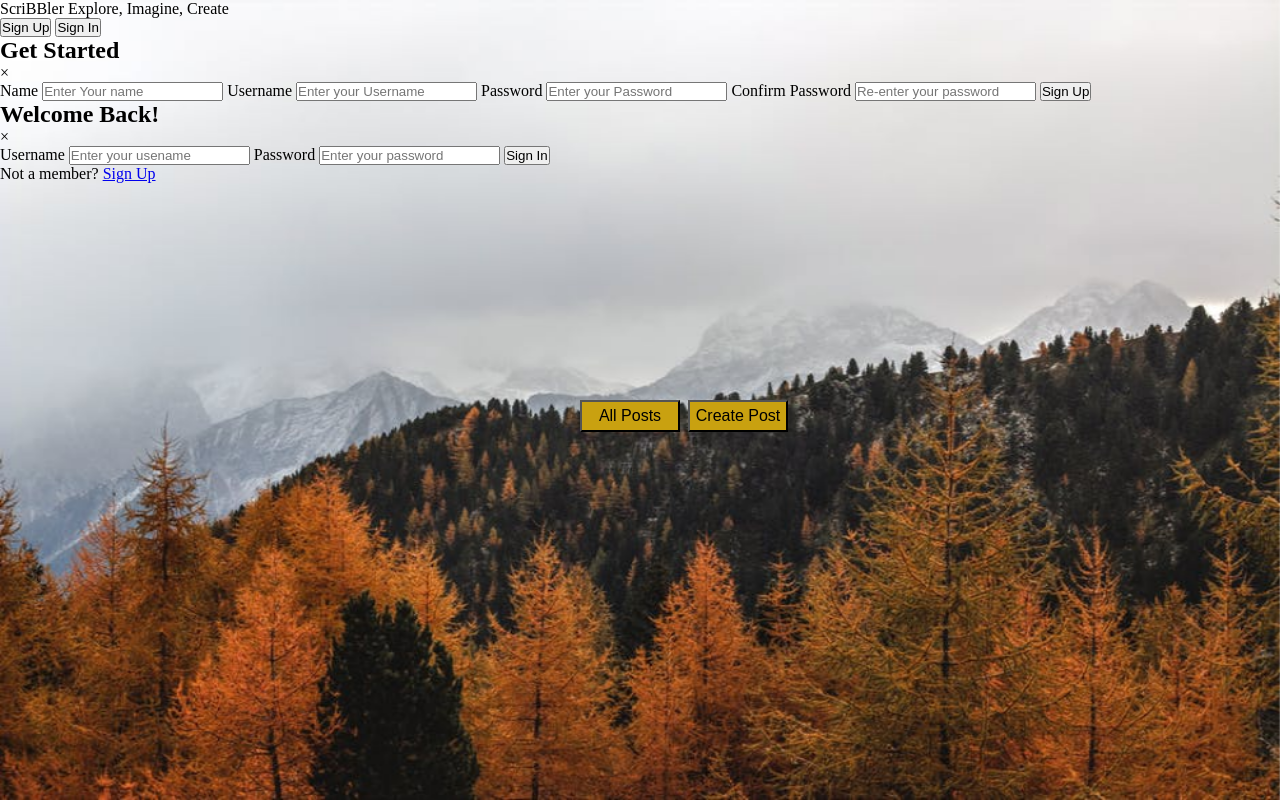
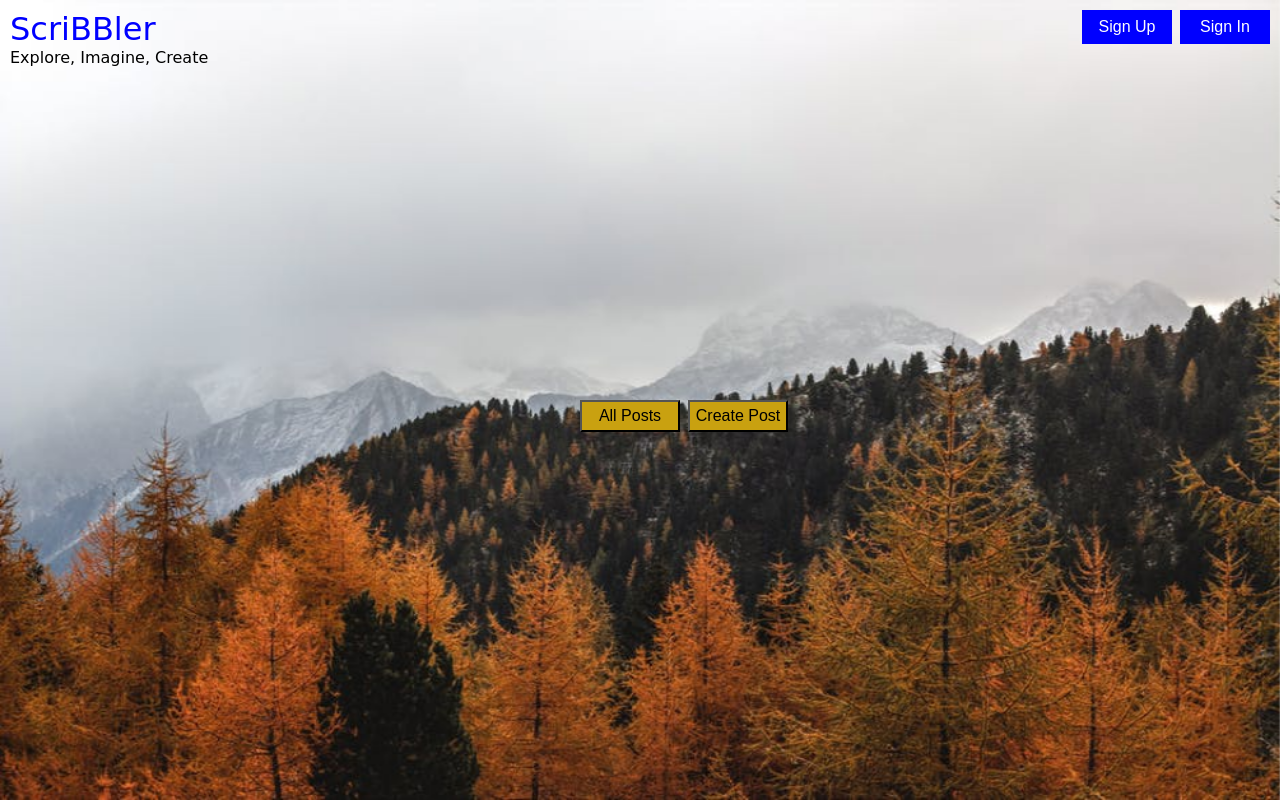
Before and after one commit to muskan1024/scribbler, a plain HTML site: page index.html in a window 1280 px wide. Drawn offline with Linux system fonts and the light colour scheme; the site is published under a folder, as on GitHub Pages, so addresses that start at the root find nothing; a web font is replaced by a local one.

Commit message:
Update index.html

```diff
--- a/index.html
+++ b/index.html
@@ -8,8 +8,8 @@
       rel="stylesheet"
     />
   </head>
-  <link rel="stylesheet" href="styles/index.css" />
-  <link rel="stylesheet" href="/styles/common.css" />
+  <link rel="stylesheet" href="./styles/index.css" />
+  <link rel="stylesheet" href="./styles/common.css" />
 
   <body>
     <!-- TODO: Include all your code for the header and home page here -->
@@ -95,6 +95,6 @@
       </form>
     </div>
   </body>
-  <script src="scripts/common.js"></script>
-  <script src="scripts/index.js"></script>
+  <script src="./scripts/common.js"></script>
+  <script src="./scripts/index.js"></script>
 </html>
```
